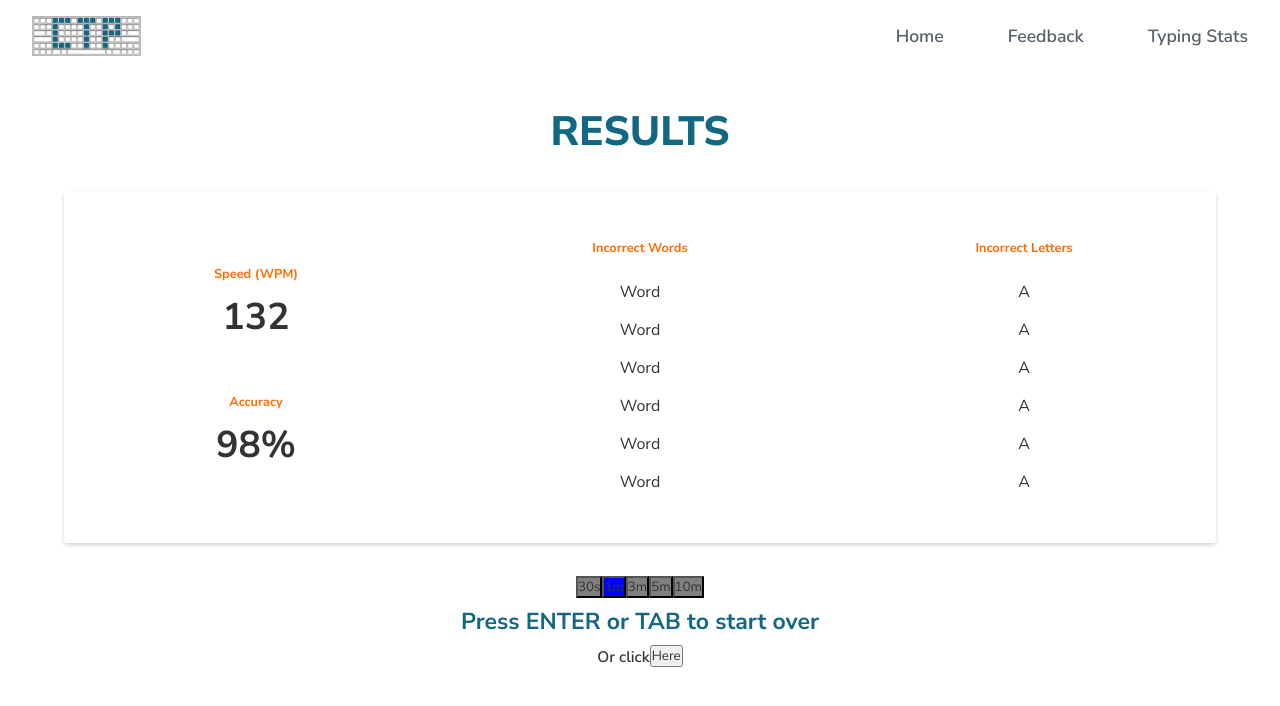
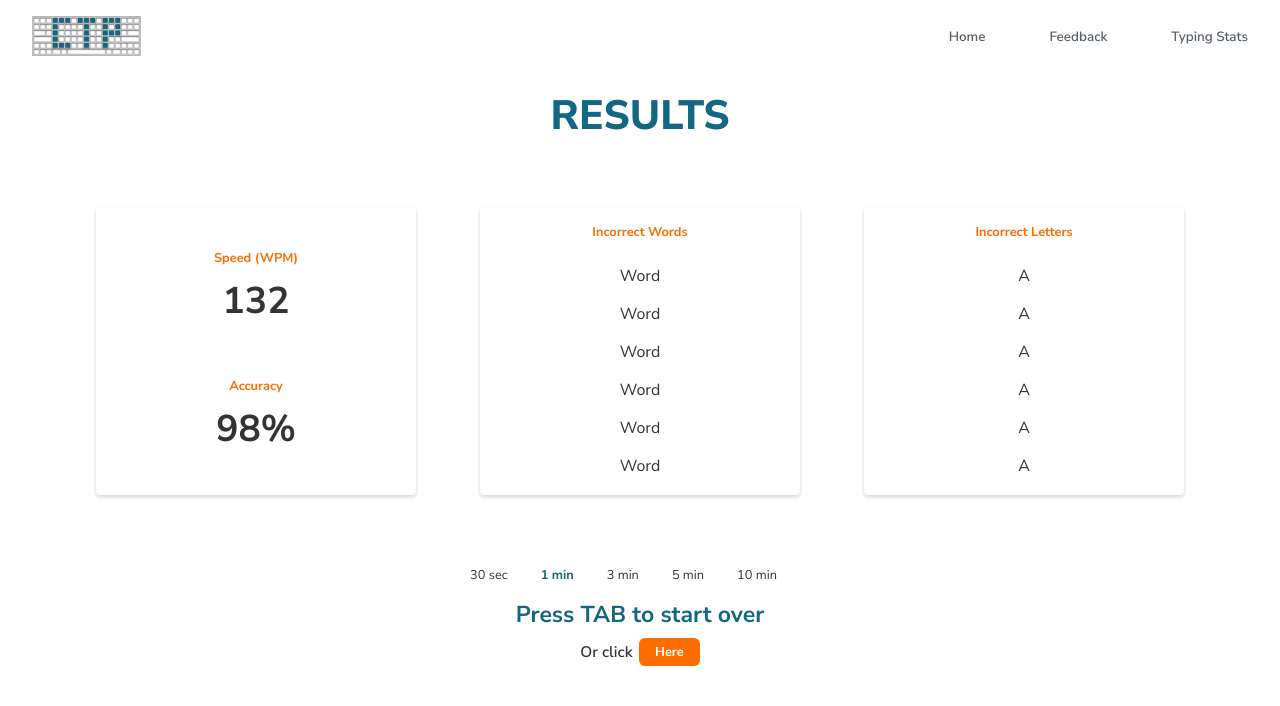
Before and after one commit to the-dmar/customtypingpractice.com, a Next.js app: page / in a window 1280 px wide. Shown: the top 706 px of the page. Built offline with nearby package versions, Linux system fonts and the light colour scheme.

Commit message:
Add more styles to results page

```diff
--- a/components/TestDurations.tsx
+++ b/components/TestDurations.tsx
@@ -1,30 +1,35 @@
 import useTypingContext from "../hooks/useTypingContext"
 import {
+  Divider,
   DurationButton,
   DurationButtonWrapper,
+  DurationButtonContainer,
 } from "../styles/TestDurations.styled"
 
 const durations = [
-  { label: "30s", seconds: 30 },
-  { label: "1m", seconds: 60 },
-  { label: "3m", seconds: 180 },
-  { label: "5m", seconds: 300 },
-  { label: "10m", seconds: 600 },
+  { label: "30 sec", seconds: 30 },
+  { label: "1 min", seconds: 60 },
+  { label: "3 min", seconds: 180 },
+  { label: "5 min", seconds: 300 },
+  { label: "10 min", seconds: 600 },
 ]
 
 export default function TestDurations() {
   const { testDuration, handleTestDuration } = useTypingContext()
 
   return (
+    <DurationButtonContainer>
+      {durations.map(({ label, seconds }, i) => (
         <DurationButtonWrapper>
-      {durations.map(({ label, seconds }, i) => (
           <DurationButton
             onClick={() => handleTestDuration(seconds)}
             selected={testDuration === seconds}
           >
             {label}
           </DurationButton>
+          {i < durations.length && <Divider></Divider>}
+        </DurationButtonWrapper>
       ))}
-    </DurationButtonWrapper>
+    </DurationButtonContainer>
   )
 }
--- a/components/TestResults.tsx
+++ b/components/TestResults.tsx
@@ -1,3 +1,4 @@
+import { Button } from "../styles/General.styled"
 import {
   TestResultContainer,
   ResultColumn,
@@ -54,11 +55,13 @@ export default function TestResults() {
       <OuterRow>
         <TestDurations />
         <RestartInstructionsPrimary>
-          Press ENTER or TAB to start over
+          Press TAB to start over
         </RestartInstructionsPrimary>
         <RestartInstructionsSecondaryWrapper>
           <RestartInstructionsSecondary>Or click</RestartInstructionsSecondary>
-          <button>Here</button>
+          <Button background="var(--Orange)" color="white">
+            Here
+          </Button>
         </RestartInstructionsSecondaryWrapper>
       </OuterRow>
     </TestResultContainer>
--- /dev/null
+++ b/styles/General.styled.tsx
@@ -0,0 +1,18 @@
+import styled from "styled-components"
+
+interface ButtonProps {
+  color: string
+  background: string
+}
+
+export const Button = styled.button<ButtonProps>`
+  background: ${({ background }) => background};
+  color: ${({ color }) => color};
+  outline: none;
+  border: none;
+  border-radius: 6px;
+  padding: 0.3rem 1rem;
+  cursor: pointer;
+  font-size: 1vw;
+  font-weight: 700;
+`
--- a/styles/Global.styled.tsx
+++ b/styles/Global.styled.tsx
@@ -9,11 +9,6 @@ const GlobalStyles = createGlobalStyle`
         font-family: 'Nunito Sans', sans-serif;
     }
 
-    html, body, #__next {
-        height: 100%;
-        width: 100%;
-    }
-
     :root {
         --Blue: #126782;
         --Black: #333;
--- a/styles/Navbar.styled.tsx
+++ b/styles/Navbar.styled.tsx
@@ -13,7 +13,7 @@ export const NavLinkWrapper = styled.ul`
 export const NavLink = styled.li`
   list-style: none;
   margin-left: 4rem;
-  font-size: 1.1rem;
+  font-size: 1.05vw;
   color: #575f66;
   font-weight: 600;
 `
--- a/styles/TestDurations.styled.tsx
+++ b/styles/TestDurations.styled.tsx
@@ -4,7 +4,27 @@ interface TestDurationProps {
   selected: boolean
 }
 
-export const DurationButtonWrapper = styled.div``
+export const DurationButtonContainer = styled.div`
+  display: flex;
+`
+
+export const DurationButtonWrapper = styled.div`
+  display: flex;
+`
+
 export const DurationButton = styled.button<TestDurationProps>`
-  background-color: ${({ selected }) => (selected ? "blue" : "grey")};
+  outline: none;
+  background: none;
+  border: none;
+  color: ${({ selected }) => (selected ? "var(--Blue)" : "var(--Black)")};
+  font-weight: ${({ selected }) => (selected ? "700" : "500")};
+  font-size: 1vw;
+  cursor: pointer;
 `
+
+export const Divider = styled.div`
+  background: var(--Black);
+  width: 1px;
+  height: auto;
+  margin: 1rem;
+`
--- a/styles/TestResults.styled.tsx
+++ b/styles/TestResults.styled.tsx
@@ -16,7 +16,7 @@ export const OuterRow = styled.section`
   flex-direction: column;
   align-items: center;
   justify-content: center;
-  margin: 2rem 0;
+  margin: 1rem 0;
 
   &:nth-child(3) > *:not(:first-child) {
     padding-top: 0.5rem;
@@ -32,7 +32,6 @@ export const MiddleRow = styled.section`
   display: flex;
   flex-direction: row;
   padding: 3rem 0;
-  box-shadow: rgba(0, 0, 0, 0.18) 0px 2px 4px;
   border-radius: 4px;
 `
 
@@ -43,6 +42,7 @@ export const RestartInstructionsPrimary = styled.strong`
 export const RestartInstructionsSecondary = styled.span`
   font-weight: 600;
   font-size: 1.2vw;
+  margin-right: 0.4rem;
 `
 export const RestartInstructionsSecondaryWrapper = styled.div`
   display: flex;
@@ -53,6 +53,10 @@ export const ResultColumn = styled.div`
   display: flex;
   flex-direction: column;
   flex: 1;
+  box-shadow: rgba(0, 0, 0, 0.18) 0px 2px 4px;
+  margin: 0 2rem;
+  border-radius: 4px;
+  padding: 1rem 0;
   /* outline: 1px solid green; */
 `
 
```
Lines whose indentation alone changed are shown as unchanged.
